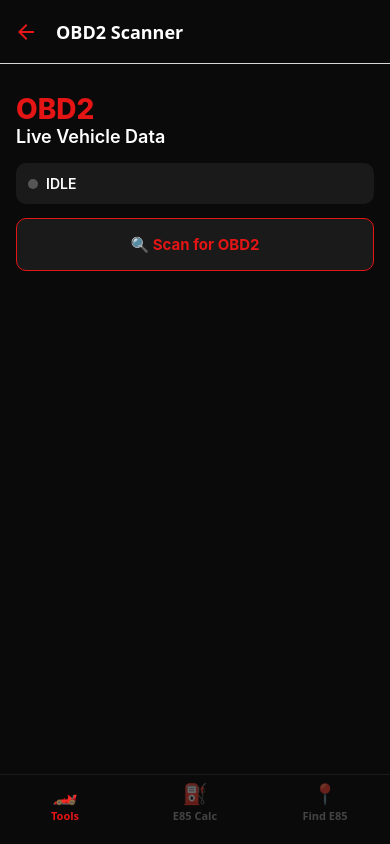
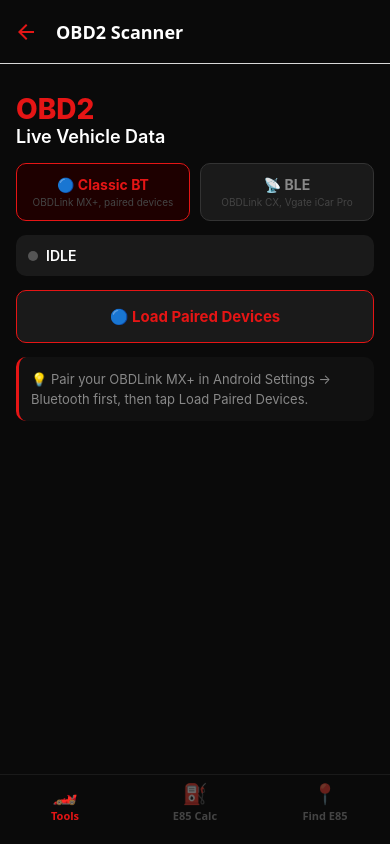
Before and after one commit to ecmtuner/PerformanceIQ, a React Native app: screen /OBD2 in a window 390 px wide. Built offline with nearby package versions, Linux system fonts and the light colour scheme; what react-native-ble-plx, react-native-quick-base64 would draw is missing.

Commit message:
feat: OBD2 dual-transport — Classic BT (OBDLink MX+) + BLE in one screen

```diff
--- a/package.json
+++ b/package.json
@@ -22,6 +22,7 @@
     "react": "19.1.0",
     "react-native": "0.81.5",
     "react-native-ble-plx": "^3.5.1",
+    "react-native-bluetooth-classic": "^1.73.0-rc.17",
     "react-native-quick-base64": "^2.2.2",
     "react-native-safe-area-context": "~5.6.0",
     "react-native-screens": "~4.16.0"
--- a/src/screens/OBD2Screen.js
+++ b/src/screens/OBD2Screen.js
@@ -1,48 +1,112 @@
 import React, { useState, useEffect, useRef } from 'react';
-import { View, Text, TouchableOpacity, StyleSheet, ScrollView, FlatList, Alert, Platform } from 'react-native';
-import { bleManager, requestBLEPermissions, OBD2_SERVICES, OBD2_CHARACTERISTICS } from '../services/BLEManager';
+import { View, Text, TouchableOpacity, StyleSheet, ScrollView, Alert } from 'react-native';
+import { bleManager, requestBLEPermissions } from '../services/BLEManager';
 import { PIDS, parseOBD2Response, AT_COMMANDS } from '../services/OBD2Service';
 import { atob, btoa } from 'react-native-quick-base64';
+import RNBluetoothClassic from 'react-native-bluetooth-classic';
 
 const LIVE_PIDS = [PIDS.RPM, PIDS.SPEED, PIDS.THROTTLE, PIDS.COOLANT_TEMP, PIDS.INTAKE_TEMP, PIDS.MAP, PIDS.SHORT_FUEL, PIDS.LONG_FUEL, PIDS.TIMING_ADV, PIDS.BATTERY];
-
 const STATES = { IDLE: 'idle', SCANNING: 'scanning', CONNECTING: 'connecting', INITIALIZING: 'initializing', CONNECTED: 'connected', ERROR: 'error' };
 
 export default function OBD2Screen() {
+  const [transport, setTransport] = useState('classic'); // 'classic' | 'ble'
   const [state, setState] = useState(STATES.IDLE);
   const [devices, setDevices] = useState([]);
   const [connected, setConnected] = useState(null);
   const [liveData, setLiveData] = useState({});
   const [log, setLog] = useState([]);
   const [dtcs, setDtcs] = useState([]);
-  const deviceRef = useRef(null);
-  const charRef = useRef(null);
+
+  // Refs that work for both transports
+  const classicDeviceRef = useRef(null);  // BluetoothClassic device
+  const bleDeviceRef = useRef(null);      // BLE device
+  const bleCharRef = useRef(null);        // BLE write characteristic
   const pollingRef = useRef(null);
   const bufferRef = useRef('');
+  const classicSubRef = useRef(null);     // Classic data subscription
+  const pidIndexRef = useRef(0);
 
-  useEffect(() => () => {
+  useEffect(() => () => { cleanup(); }, []);
+
+  const cleanup = () => {
     clearInterval(pollingRef.current);
-    deviceRef.current?.cancelConnection();
+    classicSubRef.current?.remove();
+    classicDeviceRef.current?.disconnect?.();
+    bleDeviceRef.current?.cancelConnection?.();
     bleManager.stopDeviceScan();
-  }, []);
+  };
 
   const addLog = (msg) => setLog(l => [`${new Date().toLocaleTimeString()}: ${msg}`, ...l.slice(0, 50)]);
 
-  const scan = async () => {
+  // ─── CLASSIC BLUETOOTH ───────────────────────────────────────────────────────
+  const loadPairedDevices = async () => {
+    try {
+      setState(STATES.SCANNING);
+      const paired = await RNBluetoothClassic.getBondedDevices();
+      setDevices(paired.map(d => ({ id: d.address, name: d.name || d.address, classic: true })));
+      setState(STATES.IDLE);
+      addLog(`Found ${paired.length} paired device(s)`);
+    } catch (e) {
+      addLog(`Classic BT error: ${e.message}`);
+      setState(STATES.ERROR);
+    }
+  };
+
+  const connectClassic = async (device) => {
+    setState(STATES.CONNECTING);
+    addLog(`Connecting to ${device.name}...`);
+    try {
+      const dev = await RNBluetoothClassic.connectToDevice(device.id);
+      classicDeviceRef.current = dev;
+
+      // Listen for incoming data
+      classicSubRef.current = RNBluetoothClassic.onDeviceRead(device.id, (event) => {
+        bufferRef.current += event.data || '';
+        const lines = bufferRef.current.split('\r');
+        bufferRef.current = lines.pop();
+        lines.forEach(line => { if (line.trim()) processResponse(line.trim()); });
+      });
+
+      setState(STATES.INITIALIZING);
+      addLog('Connected! Initializing ELM327...');
+      await initELM327Classic();
+    } catch (e) {
+      addLog(`Connection failed: ${e.message}`);
+      setState(STATES.ERROR);
+    }
+  };
+
+  const initELM327Classic = async () => {
+    bufferRef.current = '';
+    for (const cmd of Object.values(AT_COMMANDS)) {
+      await writeClassic(cmd);
+      await delay(300);
+    }
+    setState(STATES.CONNECTED);
+    setConnected(classicDeviceRef.current?.name || 'Classic Device');
+    addLog('ELM327 initialized. Live data active.');
+    startPolling();
+  };
+
+  const writeClassic = async (cmd) => {
+    try {
+      await classicDeviceRef.current?.write(cmd);
+    } catch (e) { addLog(`Write error: ${e.message}`); }
+  };
+
+  // ─── BLE BLUETOOTH ───────────────────────────────────────────────────────────
+  const scanBLE = async () => {
     const granted = await requestBLEPermissions();
     if (!granted) { Alert.alert('Permission Required', 'Bluetooth permission is required.'); return; }
 
     setState(STATES.SCANNING);
     setDevices([]);
-    addLog('Scanning for OBD2 devices...');
+    addLog('Scanning for BLE OBD2 devices...');
 
     bleManager.startDeviceScan(null, { allowDuplicates: false }, (error, device) => {
       if (error) { addLog(`Scan error: ${error.message}`); setState(STATES.ERROR); return; }
       if (device?.name) {
-        setDevices(d => {
-          if (d.find(x => x.id === device.id)) return d;
-          return [...d, { id: device.id, name: device.name, rssi: device.rssi }];
-        });
+        setDevices(d => d.find(x => x.id === device.id) ? d : [...d, { id: device.id, name: device.name, rssi: device.rssi, classic: false }]);
       }
     });
 
@@ -53,78 +117,74 @@ export default function OBD2Screen() {
     }, 10000);
   };
 
-  const connect = async (device) => {
+  const connectBLE = async (device) => {
     bleManager.stopDeviceScan();
     setState(STATES.CONNECTING);
     addLog(`Connecting to ${device.name}...`);
-
     try {
       const d = await bleManager.connectToDevice(device.id, { timeout: 10000 });
       await d.discoverAllServicesAndCharacteristics();
-      deviceRef.current = d;
+      bleDeviceRef.current = d;
 
-      // Find writable characteristic
       const services = await d.services();
       let writeChar = null, notifyChar = null;
-
       for (const svc of services) {
         const chars = await svc.characteristics();
         for (const c of chars) {
-          if (c.isWritableWithResponse || c.isWritableWithoutResponse) writeChar = c;
-          if (c.isNotifiable || c.isIndicatable) notifyChar = c;
+          if ((c.isWritableWithResponse || c.isWritableWithoutResponse) && !writeChar) writeChar = c;
+          if ((c.isNotifiable || c.isIndicatable) && !notifyChar) notifyChar = c;
         }
       }
+      if (!writeChar) throw new Error('No writable characteristic found');
+      bleCharRef.current = writeChar;
 
-      if (!writeChar) throw new Error('No writable characteristic found');
-      charRef.current = writeChar;
-
-      // Subscribe to notifications
       if (notifyChar) {
         notifyChar.monitor((err, char) => {
           if (err || !char?.value) return;
-          const decoded = atob(char.value);
-          bufferRef.current += decoded;
+          bufferRef.current += atob(char.value);
           const lines = bufferRef.current.split('\r');
           bufferRef.current = lines.pop();
-          lines.forEach(line => processResponse(line.trim()));
+          lines.forEach(line => { if (line.trim()) processResponse(line.trim()); });
         });
       }
 
       setState(STATES.INITIALIZING);
       addLog('Connected! Initializing ELM327...');
-      await initELM327(writeChar);
-
+      await initELM327BLE();
     } catch (e) {
       addLog(`Connection failed: ${e.message}`);
       setState(STATES.ERROR);
     }
   };
 
-  const sendCommand = async (cmd) => {
-    if (!charRef.current) return;
-    try {
-      const b64 = btoa(cmd);
-      await charRef.current.writeWithResponse(b64);
-    } catch (e) { addLog(`Write error: ${e.message}`); }
-  };
-
-  const initELM327 = async (char) => {
-    charRef.current = char;
+  const initELM327BLE = async () => {
+    bufferRef.current = '';
     for (const cmd of Object.values(AT_COMMANDS)) {
-      await sendCommand(cmd);
-      await new Promise(r => setTimeout(r, 300));
+      await writeBLE(cmd);
+      await delay(300);
     }
     setState(STATES.CONNECTED);
-    setConnected(deviceRef.current.name);
+    setConnected(bleDeviceRef.current?.name || 'BLE Device');
     addLog('ELM327 initialized. Live data active.');
     startPolling();
   };
 
-  let pidIndex = 0;
+  const writeBLE = async (cmd) => {
+    try {
+      await bleCharRef.current?.writeWithResponse(btoa(cmd));
+    } catch (e) { addLog(`Write error: ${e.message}`); }
+  };
+
+  // ─── SHARED ──────────────────────────────────────────────────────────────────
+  const delay = (ms) => new Promise(r => setTimeout(r, ms));
+
+  const sendCommand = (cmd) => transport === 'classic' ? writeClassic(cmd) : writeBLE(cmd);
+
   const startPolling = () => {
+    pidIndexRef.current = 0;
     pollingRef.current = setInterval(async () => {
-      const pid = LIVE_PIDS[pidIndex % LIVE_PIDS.length];
-      pidIndex++;
+      const pid = LIVE_PIDS[pidIndexRef.current % LIVE_PIDS.length];
+      pidIndexRef.current++;
       await sendCommand(pid.cmd);
     }, 200);
   };
@@ -139,10 +199,7 @@ export default function OBD2Screen() {
     }
   };
 
-  const readDTCs = async () => {
-    addLog('Reading fault codes...');
-    await sendCommand('03\r');
-  };
+  const readDTCs = async () => { addLog('Reading fault codes...'); await sendCommand('03\r'); };
 
   const clearDTCs = () => {
     Alert.alert('Clear Fault Codes', 'This will clear all stored DTCs. Continue?', [
@@ -152,44 +209,75 @@ export default function OBD2Screen() {
   };
 
   const disconnect = () => {
-    clearInterval(pollingRef.current);
-    deviceRef.current?.cancelConnection();
-    deviceRef.current = null; charRef.current = null;
-    setState(STATES.IDLE); setConnected(null); setLiveData({});
+    cleanup();
+    classicDeviceRef.current = null; bleDeviceRef.current = null; bleCharRef.current = null;
+    setState(STATES.IDLE); setConnected(null); setLiveData({}); setDevices([]);
+    bufferRef.current = '';
     addLog('Disconnected.');
   };
 
-  const statusColor = { [STATES.CONNECTED]: '#4caf50', [STATES.SCANNING]: '#ffeb3b', [STATES.CONNECTING]: '#ff9800', [STATES.ERROR]: '#e51515', [STATES.IDLE]: '#555' };
+  const handleScan = () => transport === 'classic' ? loadPairedDevices() : scanBLE();
+  const handleConnect = (device) => transport === 'classic' ? connectClassic(device) : connectBLE(device);
+
+  const statusColor = { [STATES.CONNECTED]: '#4caf50', [STATES.SCANNING]: '#ffeb3b', [STATES.CONNECTING]: '#ff9800', [STATES.INITIALIZING]: '#ff9800', [STATES.ERROR]: '#e51515', [STATES.IDLE]: '#555' };
 
   return (
     <ScrollView style={styles.container}>
       <Text style={styles.title}>OBD2</Text>
       <Text style={styles.subtitle}>Live Vehicle Data</Text>
 
-      {/* Status */}
-      <View style={styles.statusBar}>
-        <View style={[styles.statusDot, { backgroundColor: statusColor[state] || '#555' }]} />
-        <Text style={styles.statusText}>
-          {connected ? `Connected: ${connected}` : state.toUpperCase()}
-        </Text>
-        {connected && <TouchableOpacity onPress={disconnect} style={styles.disconnectBtn}><Text style={styles.disconnectText}>Disconnect</Text></TouchableOpacity>}
-      </View>
-
-      {/* Actions */}
+      {/* Transport selector */}
       {!connected && (
-        <View style={styles.row}>
-          <TouchableOpacity style={[styles.actionBtn, state === STATES.SCANNING && styles.actionBtnActive]} onPress={scan} disabled={state === STATES.SCANNING || state === STATES.CONNECTING}>
-            <Text style={styles.actionBtnText}>{state === STATES.SCANNING ? '🔍 Scanning...' : '🔍 Scan for OBD2'}</Text>
+        <View style={styles.transportRow}>
+          <TouchableOpacity
+            style={[styles.transportBtn, transport === 'classic' && styles.transportActive]}
+            onPress={() => { setTransport('classic'); setDevices([]); }}>
+            <Text style={[styles.transportText, transport === 'classic' && styles.transportTextActive]}>🔵 Classic BT</Text>
+            <Text style={styles.transportHint}>OBDLink MX+, paired devices</Text>
+          </TouchableOpacity>
+          <TouchableOpacity
+            style={[styles.transportBtn, transport === 'ble' && styles.transportActive]}
+            onPress={() => { setTransport('ble'); setDevices([]); }}>
+            <Text style={[styles.transportText, transport === 'ble' && styles.transportTextActive]}>📡 BLE</Text>
+            <Text style={styles.transportHint}>OBDLink CX, Vgate iCar Pro</Text>
           </TouchableOpacity>
         </View>
       )}
 
-      {/* Device List */}
+      {/* Status */}
+      <View style={styles.statusBar}>
+        <View style={[styles.statusDot, { backgroundColor: statusColor[state] || '#555' }]} />
+        <Text style={styles.statusText}>{connected ? `Connected: ${connected}` : state.toUpperCase()}</Text>
+        {connected && <TouchableOpacity onPress={disconnect} style={styles.disconnectBtn}><Text style={styles.disconnectText}>Disconnect</Text></TouchableOpacity>}
+      </View>
+
+      {/* Scan / Load button */}
+      {!connected && (
+        <TouchableOpacity
+          style={[styles.scanBtn, (state === STATES.SCANNING || state === STATES.CONNECTING) && styles.scanBtnDisabled]}
+          onPress={handleScan}
+          disabled={state === STATES.SCANNING || state === STATES.CONNECTING || state === STATES.INITIALIZING}>
+          <Text style={styles.scanBtnText}>
+            {state === STATES.SCANNING
+              ? (transport === 'classic' ? '🔵 Loading paired...' : '📡 Scanning BLE...')
+              : (transport === 'classic' ? '🔵 Load Paired Devices' : '📡 Scan for BLE Devices')}
+          </Text>
+        </TouchableOpacity>
+      )}
+
+      {/* Classic hint */}
+      {transport === 'classic' && !connected && devices.length === 0 && state === STATES.IDLE && (
+        <View style={styles.hintBox}>
+          <Text style={styles.hintText}>💡 Pair your OBDLink MX+ in Android Settings → Bluetooth first, then tap Load Paired Devices.</Text>
+        </View>
+      )}
+
+      {/* Device list */}
       {devices.length > 0 && !connected && (
         <View style={styles.card}>
-          <Text style={styles.sectionTitle}>Found Devices</Text>
+          <Text style={styles.sectionTitle}>{transport === 'classic' ? 'Paired Devices' : 'Found BLE Devices'}</Text>
           {devices.map(d => (
-            <TouchableOpacity key={d.id} style={styles.deviceRow} onPress={() => connect(d)}>
+            <TouchableOpacity key={d.id} style={styles.deviceRow} onPress={() => handleConnect(d)}>
               <View>
                 <Text style={styles.deviceName}>{d.name}</Text>
                 <Text style={styles.deviceId}>{d.id}</Text>
@@ -200,7 +288,7 @@ export default function OBD2Screen() {
         </View>
       )}
 
-      {/* Live Data Grid */}
+      {/* Live data grid */}
       {connected && Object.keys(liveData).length > 0 && (
         <View style={styles.card}>
           <Text style={styles.sectionTitle}>Live Data</Text>
@@ -215,7 +303,7 @@ export default function OBD2Screen() {
         </View>
       )}
 
-      {/* DTC Section */}
+      {/* DTC */}
       {connected && (
         <View style={styles.card}>
           <Text style={styles.sectionTitle}>Fault Codes (DTC)</Text>
@@ -243,15 +331,23 @@ const styles = StyleSheet.create({
   container: { flex: 1, backgroundColor: '#0a0a0a', padding: 16 },
   title: { color: '#e51515', fontSize: 28, fontWeight: '800', marginTop: 12 },
   subtitle: { color: '#fff', fontSize: 18, fontWeight: '600', marginBottom: 16 },
+  transportRow: { flexDirection: 'row', gap: 10, marginBottom: 14 },
+  transportBtn: { flex: 1, backgroundColor: '#1a1a1a', borderWidth: 1, borderColor: '#333', borderRadius: 10, padding: 12, alignItems: 'center' },
+  transportActive: { borderColor: '#e51515', backgroundColor: '#1e0000' },
+  transportText: { color: '#888', fontWeight: '700', fontSize: 14 },
+  transportTextActive: { color: '#e51515' },
+  transportHint: { color: '#444', fontSize: 10, marginTop: 3, textAlign: 'center' },
   statusBar: { flexDirection: 'row', alignItems: 'center', backgroundColor: '#1a1a1a', borderRadius: 10, padding: 12, marginBottom: 14 },
   statusDot: { width: 10, height: 10, borderRadius: 5, marginRight: 8 },
   statusText: { color: '#fff', fontWeight: '600', flex: 1 },
   disconnectBtn: { borderWidth: 1, borderColor: '#e51515', borderRadius: 6, paddingHorizontal: 10, paddingVertical: 4 },
   disconnectText: { color: '#e51515', fontSize: 12, fontWeight: '600' },
+  scanBtn: { backgroundColor: '#1a1a1a', borderWidth: 1, borderColor: '#e51515', borderRadius: 10, padding: 16, alignItems: 'center', marginBottom: 14 },
+  scanBtnDisabled: { borderColor: '#333', opacity: 0.5 },
+  scanBtnText: { color: '#e51515', fontWeight: '700', fontSize: 15 },
+  hintBox: { backgroundColor: '#111', borderRadius: 10, padding: 12, marginBottom: 14, borderLeftWidth: 3, borderLeftColor: '#e51515' },
+  hintText: { color: '#888', fontSize: 13, lineHeight: 20 },
   row: { flexDirection: 'row', gap: 10, marginBottom: 14 },
-  actionBtn: { flex: 1, backgroundColor: '#1a1a1a', borderWidth: 1, borderColor: '#e51515', borderRadius: 10, padding: 16, alignItems: 'center' },
-  actionBtnActive: { backgroundColor: '#1e0000' },
-  actionBtnText: { color: '#e51515', fontWeight: '700', fontSize: 15 },
   card: { backgroundColor: '#1a1a1a', borderRadius: 12, padding: 14, marginBottom: 14 },
   sectionTitle: { color: '#aaa', fontSize: 12, fontWeight: '600', textTransform: 'uppercase', letterSpacing: 1, marginBottom: 12 },
   deviceRow: { flexDirection: 'row', justifyContent: 'space-between', alignItems: 'center', paddingVertical: 10, borderBottomWidth: 1, borderBottomColor: '#222' },
```
Also changed, not shown: 1 other file (tests, documents, lock files or other folders).
